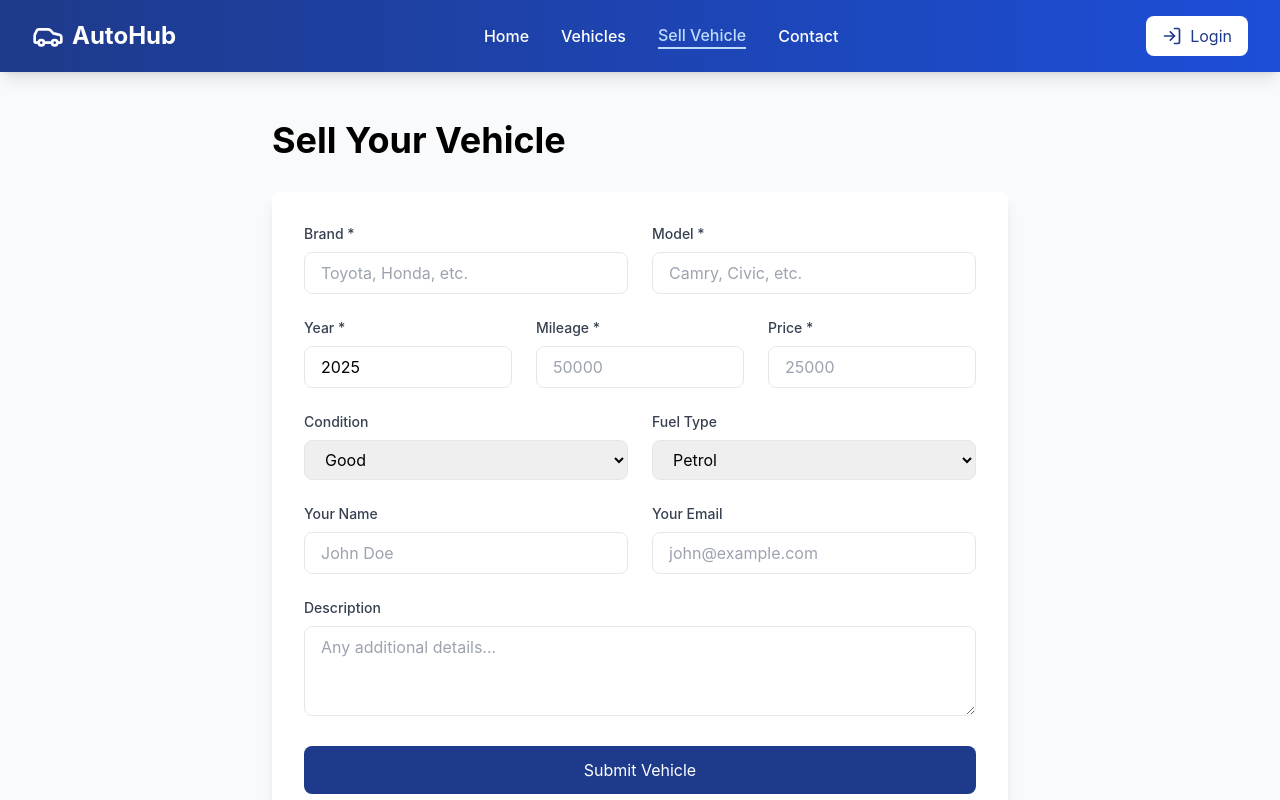
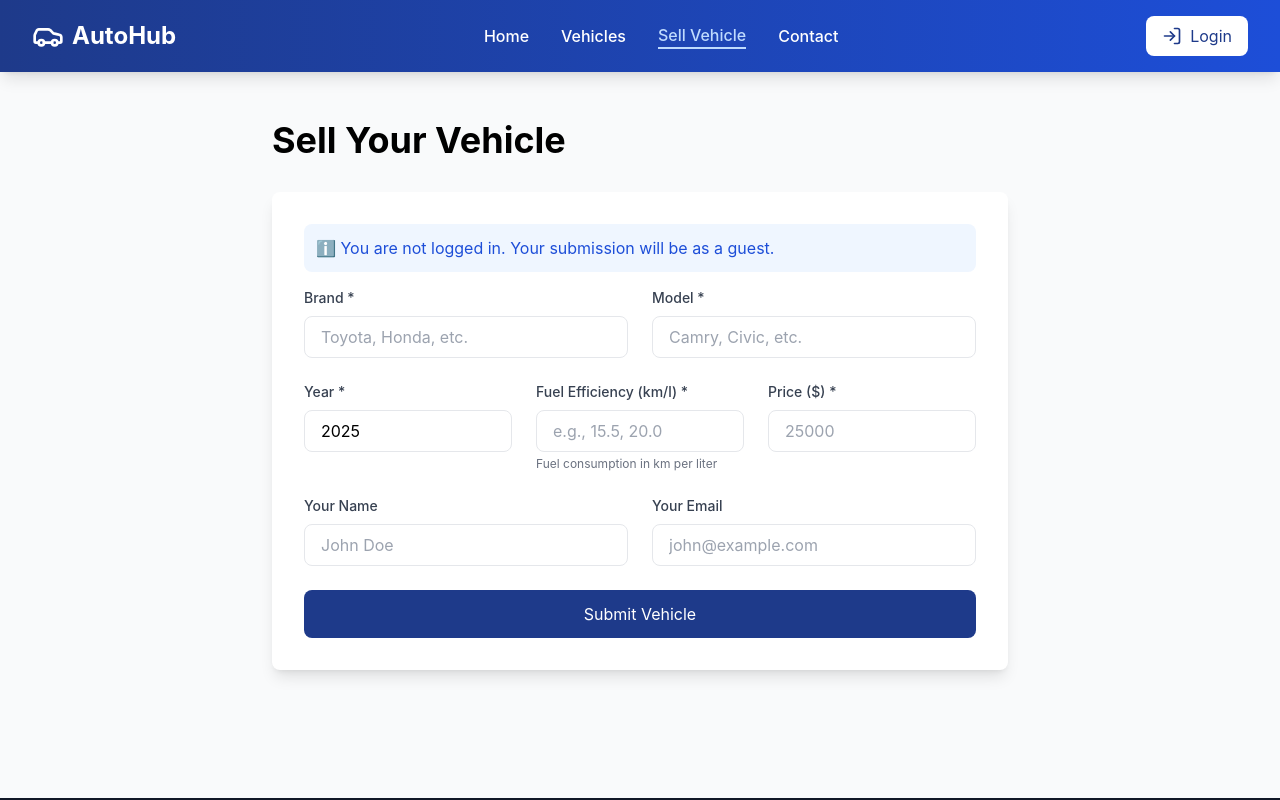
Before and after one commit to NithiishSD/automobile_management_system, a React app in the folder frontend/: page / in a window 1280 px wide. Both pictures are taken after a click on the button "Sell Vehicle". Shown: the top 800 px of the page. Built offline with nearby package versions, Linux system fonts and the light colour scheme; the HTML template or start-up script is replaced by a standard one.

Commit message:
Updated completely the sell vehicles part

```diff
--- a/frontend/src/pages/sellvehiclepage.jsx
+++ b/frontend/src/pages/sellvehiclepage.jsx
@@ -1,12 +1,87 @@
 import React, { useState } from 'react';
+import { useAuth } from '../context/Authcontext';
 import { apiRequest } from '../services/api';
 
 const SellVehiclePage = () => {
+  const { user } = useAuth();
   const [formData, setFormData] = useState({
     brand: '',
     model: '',
     year: new Date().getFullYear(),
     condition: 'good',
+    mileage: '', // This should be FUEL EFFICIENCY in km/l
+    expected_price: '',
+    transmission: 'Manual',
+    fuel_type: 'Petrol',
+    accident_history: 'None reported',
+    description: '',
+    seller_name: user?.username || '', // Pre-fill with user info if logged in
+    seller_email: user?.email || '',
+  });
+  const [loading, setLoading] = useState(false);
+  const [message, setMessage] = useState('');
+
+  const handleSubmit = async (e) => {
+  e.preventDefault();
+
+  // Validation
+  if (!formData.brand || !formData.model || !formData.mileage || !formData.expected_price) {
+    setMessage('Please fill in all required fields');
+    return;
+  }
+
+  if (formData.mileage < 0) {
+    setMessage('Mileage cannot be negative');
+    return;
+  }
+
+  if (formData.expected_price <= 0) {
+    setMessage('Please enter a valid expected price');
+    return;
+  }
+
+  if (formData.year < 1990 || formData.year > new Date().getFullYear() + 1) {
+    setMessage('Please enter a valid year');
+    return;
+  }
+
+  setLoading(true);
+  setMessage('');
+
+  try {
+    console.log('Submitting form data:', formData);
+
+    // REPLACE THE APIREQUEST CALL WITH THIS DIRECT FETCH:
+    const response = await fetch('http://localhost:5000/api/sell', {
+      method: 'POST',
+      headers: {
+        'Content-Type': 'application/json',
+        // No Authorization header - this bypasses JWT
+      },
+      body: JSON.stringify(formData),
+    });
+
+    const data = await response.json();
+
+    if (!response.ok) {
+      throw new Error(data.error || 'Request failed');
+    }
+
+    console.log('API response:', data);
+
+    if (data.error) {
+      throw new Error(data.error);
+    }
+
+    setMessage(data.message || 'Your vehicle has been submitted for review! We will contact you soon.');
+
+    // Reset form on success
+    setFormData({
+      type: 'car',
+      brand: '',
+      model: '',
+      year: new Date().getFullYear(),
+      condition: 'used',
       mileage: '',
       expected_price: '',
       transmission: 'Manual',
@@ -16,48 +91,9 @@ const SellVehiclePage = () => {
       seller_name: '',
       seller_email: '',
     });
-  const [loading, setLoading] = useState(false);
-  const [message, setMessage] = useState('');
-
-  const handleSubmit = async (e) => {
-    e.preventDefault();
-
-    // Basic validation
-    if (!formData.brand || !formData.model || !formData.mileage || !formData.expected_price) {
-      setMessage('Please fill in all required fields');
-      return;
-    }
-
-    setLoading(true);
-    setMessage('');
-
-    try {
-      const response = await apiRequest('/sell', {
-        method: 'POST',
-        body: JSON.stringify(formData),
-      });
-
-      setMessage(response.message);
-
-      // Reset form on success
-      if (!response.error) {
-        setFormData({
-          brand: '',
-          model: '',
-          year: new Date().getFullYear(),
-          condition: 'good',
-          mileage: '',
-          expected_price: '',
-          transmission: 'Manual',
-          fuel_type: 'Petrol',
-          accident_history: 'None reported',
-          description: '',
-          seller_name: '',
-          seller_email: '',
-        });
-      }
   } catch (error) {
-      setMessage('Failed to submit: ' + error.message);
+    console.error('Submission error:', error);
+    setMessage('Failed to submit: ' + (error.message || 'Unknown error. Please check your connection.'));
   }
 
   setLoading(false);
@@ -76,9 +112,27 @@ const SellVehiclePage = () => {
       <h1 className="text-4xl font-bold mb-8">Sell Your Vehicle</h1>
 
       <div className="bg-white rounded-lg shadow-lg p-8">
+        {/* User Status */}
+        {user ? (
+          <div className="mb-4 p-3 bg-green-50 rounded-lg">
+            <p className="text-green-700">
+              ✅ Logged in as: <strong>{user.username}</strong>
+            </p>
+            <p className="text-sm text-green-600">
+              Your vehicle will be linked to your account
+            </p>
+          </div>
+        ) : (
+          <div className="mb-4 p-3 bg-blue-50 rounded-lg">
+            <p className="text-blue-700">
+              ℹ️ You are not logged in. Your submission will be as a guest.
+            </p>
+          </div>
+        )}
+
         {message && (
           <div className={`mb-6 p-4 rounded-lg ${
-            message.includes('successfully') ? 'bg-green-100 text-green-700' : 'bg-red-100 text-red-700'
+            message.includes('✅') ? 'bg-green-100 text-green-700' : 'bg-red-100 text-red-700'
           }`}>
             {message}
           </div>
@@ -130,21 +184,24 @@ const SellVehiclePage = () => {
             </div>
 
             <div>
-              <label className="block text-sm font-medium text-gray-700 mb-2">Mileage *</label>
+              <label className="block text-sm font-medium text-gray-700 mb-2">Fuel Efficiency (km/l) *</label>
               <input
                 type="number"
                 name="mileage"
                 required
-                min="0"
-                placeholder="50000"
+                min="5"
+                max="30"
+                step="0.1"
+                placeholder="e.g., 15.5, 20.0"
                 className="w-full px-4 py-2 border rounded-lg"
                 value={formData.mileage}
                 onChange={handleChange}
               />
+              <p className="text-xs text-gray-500 mt-1">Fuel consumption in km per liter</p>
             </div>
 
             <div>
-              <label className="block text-sm font-medium text-gray-700 mb-2">Price *</label>
+              <label className="block text-sm font-medium text-gray-700 mb-2">Price ($) *</label>
               <input
                 type="number"
                 name="expected_price"
@@ -158,38 +215,8 @@ const SellVehiclePage = () => {
             </div>
           </div>
 
-          <div className="grid grid-cols-1 md:grid-cols-2 gap-6">
-            <div>
-              <label className="block text-sm font-medium text-gray-700 mb-2">Condition</label>
-              <select
-                name="condition"
-                className="w-full px-4 py-2 border rounded-lg"
-                value={formData.condition}
-                onChange={handleChange}
-              >
-                <option value="excellent">Excellent</option>
-                <option value="good">Good</option>
-                <option value="fair">Fair</option>
-                <option value="poor">Poor</option>
-              </select>
-            </div>
-
-            <div>
-              <label className="block text-sm font-medium text-gray-700 mb-2">Fuel Type</label>
-              <select
-                name="fuel_type"
-                className="w-full px-4 py-2 border rounded-lg"
-                value={formData.fuel_type}
-                onChange={handleChange}
-              >
-                <option value="Petrol">Petrol</option>
-                <option value="Diesel">Diesel</option>
-                <option value="Electric">Electric</option>
-              </select>
-            </div>
-          </div>
-
-          {/* Seller Info */}
+          {/* Show seller info fields only if not logged in */}
+          {!user && (
             <div className="grid grid-cols-1 md:grid-cols-2 gap-6">
               <div>
                 <label className="block text-sm font-medium text-gray-700 mb-2">Your Name</label>
@@ -215,18 +242,7 @@ const SellVehiclePage = () => {
                 />
               </div>
             </div>
-
-          <div>
-            <label className="block text-sm font-medium text-gray-700 mb-2">Description</label>
-            <textarea
-              name="description"
-              rows="3"
-              placeholder="Any additional details..."
-              className="w-full px-4 py-2 border rounded-lg"
-              value={formData.description}
-              onChange={handleChange}
-            />
-          </div>
+          )}
 
           <button
             type="submit"
```
Also changed, not shown: 1 other file (tests, documents, lock files or other folders). Lines whose indentation alone changed are shown as unchanged.
